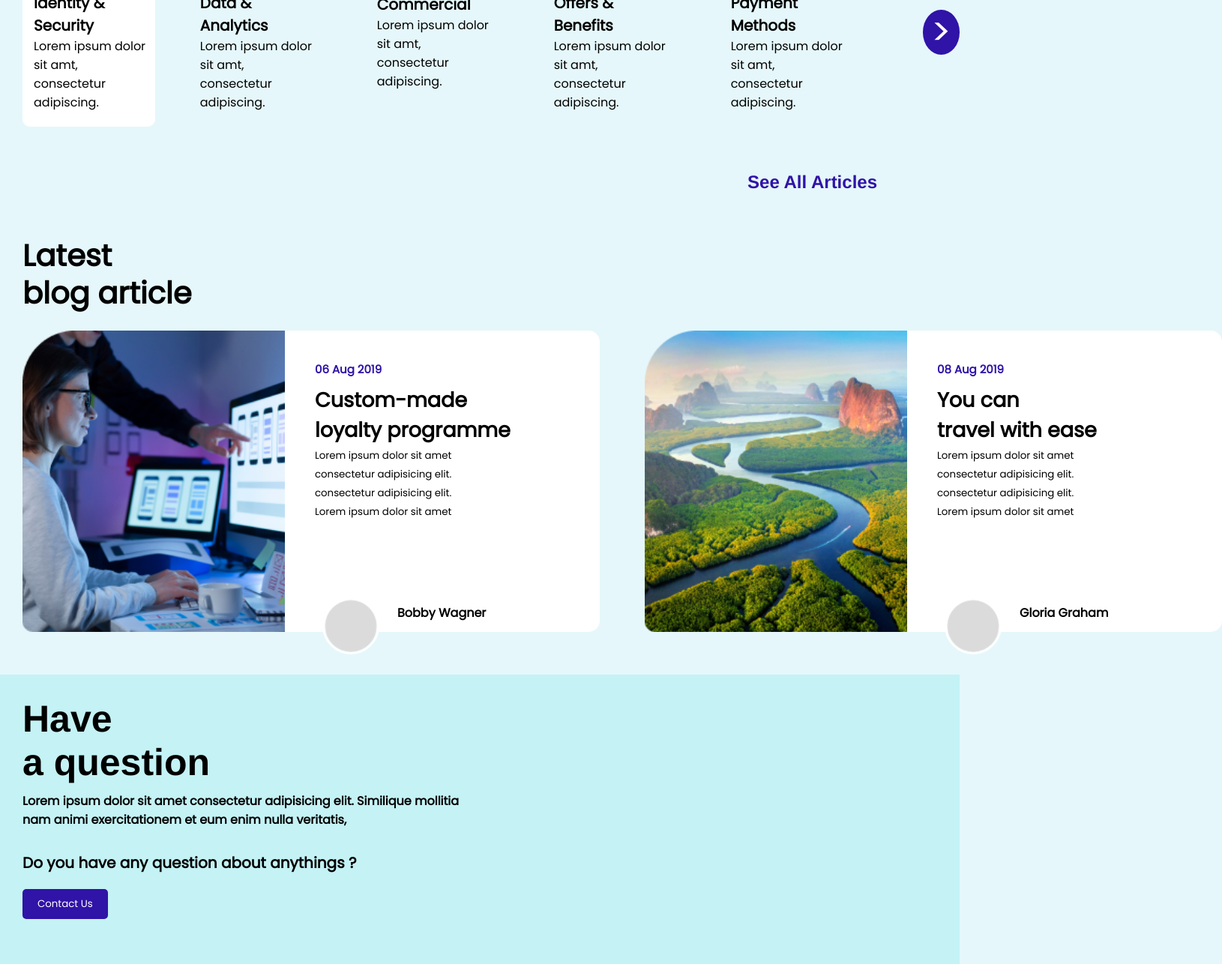
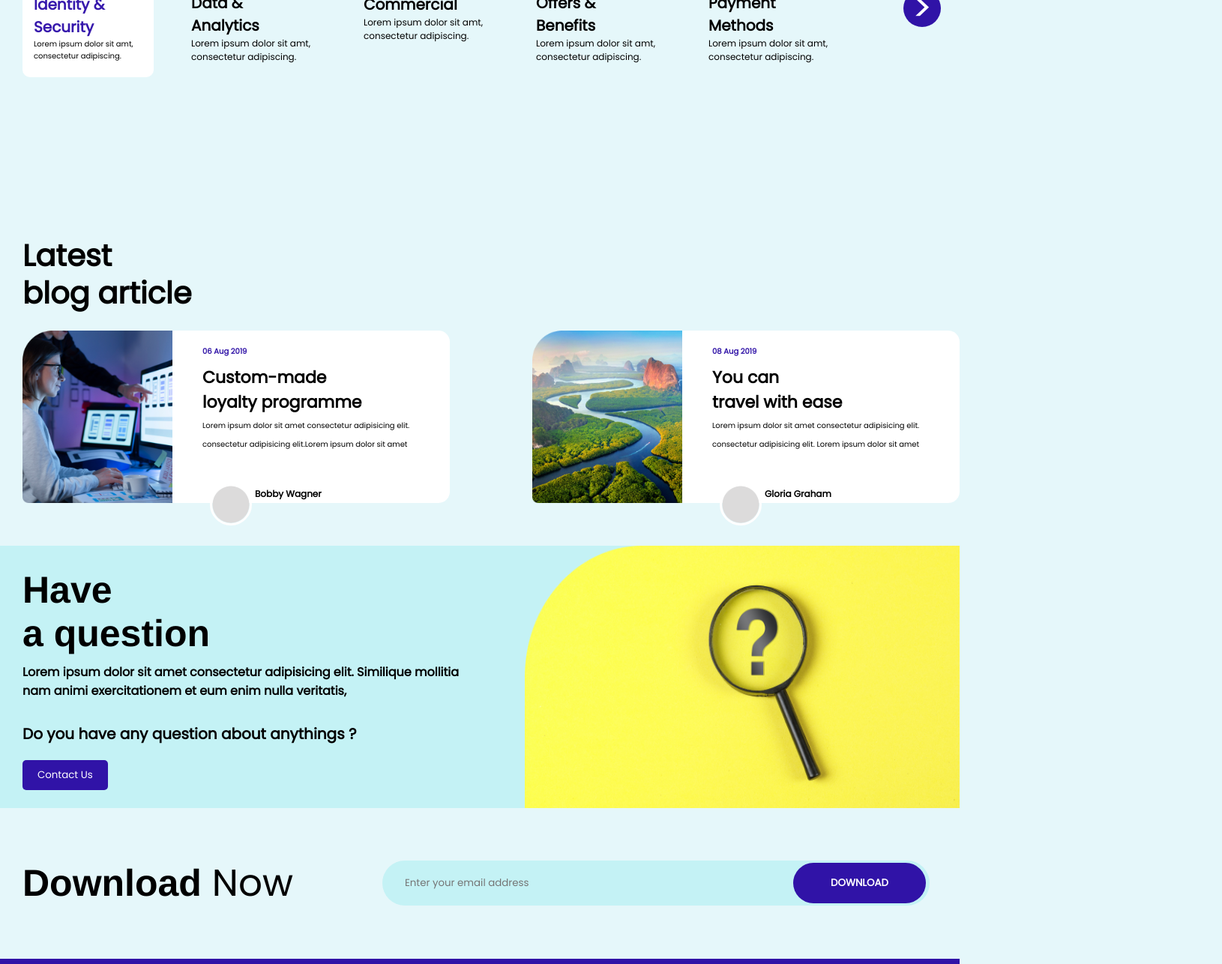
Before and after one commit to Sumantkm/Project-9-Developer-landing-page, a website: page index.html in a window 1280 px wide. Shown: the part 862-2148 px from the top of the page at 75% size, 1630 px wide, since content can reach past the window. Drawn offline with Linux system fonts and the light colour scheme.

Commit message:
font size updated

```diff
--- a/index.html
+++ b/index.html
@@ -106,7 +106,7 @@
                 <div class="blog-content">
                     <h6 >06 Aug 2019</h6>
                     <h3 >Custom-made <br> loyalty programme</h3>
-                    <small>Lorem ipsum dolor sit amet <br>consectetur adipisicing elit. <br> consectetur adipisicing elit. <br>Lorem ipsum dolor sit amet</small>
+                    <small>Lorem ipsum dolor sit amet consectetur adipisicing elit. consectetur adipisicing elit.Lorem ipsum dolor sit amet</small>
                 </div>
                 <div class="blog-bottom">
                     <img class="blog-card-bottom-image" src="./images/IMAGE HERE (2).png" alt="">
@@ -126,7 +126,7 @@
                 <div class="blog-content">
                     <h6 >08 Aug 2019</h6>
                     <h3 >You can <br> travel with ease</h3>
-                    <small>Lorem ipsum dolor sit amet <br>consectetur adipisicing elit. <br> consectetur adipisicing elit. <br>Lorem ipsum dolor sit amet</small>
+                    <small>Lorem ipsum dolor sit amet consectetur adipisicing elit.  consectetur adipisicing elit. Lorem ipsum dolor sit amet</small>
                 </div>
                 <div class="blog-bottom">
                     <img class="blog-card-bottom-image" src="./images/IMAGE HERE (2).png" alt="">
--- a/style.css
+++ b/style.css
@@ -11,7 +11,6 @@
 
 body{
   background-color: #e5f7fa;
-  max-width: 1690px;
   margin: 0 auto;
 }
 
@@ -30,7 +29,7 @@ nav{
   display: flex;
   flex-direction: row;
   align-items: flex-start;
-  gap: 30px;
+  gap: 20px;
   cursor: pointer;
   color: #fff;
   right: 30px;
@@ -171,25 +170,32 @@ h1.api-heading{
 div.cards{
   margin-top: 50px;
   display: flex;
+  /* flex-wrap: wrap; */
+  gap: 30px;
   flex-direction: row;
   align-items: center;
   cursor: pointer;
+}
+div.cards div.card{
+  width: 160px;
 }
 
 div.cards div.card-active{
   background-color: #fff;
   padding: 20px 0 20px 15px;
-  width: 220px;
+  width: 160px;
   border-radius: 10px;
 }
 
 div.cards div.card-active h3{
   font-size: 20px;
   margin-left: 0;
+  color: #3618ac;
 }
 
 div.cards div.card-active p{
   margin: 0;
+  font-size: 10px;
 }
 
 div.cards div.card{
@@ -201,7 +207,7 @@ div.cards div.card:nth-child(3){
 }
 
 div.cards :not(:first-child){
-  margin-left: 40px;
+  margin-left: 0;
 }
 
 div.cards div.card h3{
@@ -211,20 +217,25 @@ margin-left: 0;
 
 div.cards div.card p{
   margin: 0;
+  font-size: 12px;
 }
 
 
-@media only screen and (max-width: 870px){
+@media only screen and (max-width: 800px){
+
+  div.api{
+    height: 130vh;
+    margin-top: 120px;
+    margin-left: 30px;
+  }
   h1.api-heading{
     text-align: center;
   }
 
   div.cards{
-    margin-top: 50px;
+    margin-top:50px;
     display: flex;
-    flex-direction: row;
-    align-items: center;
-    cursor: pointer;
+    flex-wrap: wrap;
   }
 
   div.cards div.card-active{
@@ -234,33 +245,7 @@ div.cards div.card p{
     border-radius: 10px;
   }
 
-  div.cards div.card-active h3{
-    display: none;
-  }
 
-  div.cards div.card-active p{
-    display: none;
-  }
-
-  div.cards div.card{
-    padding: 35px 20px;
-  }
-
-  div.cards div.card:nth-child(3){
-    padding-top: 35px;
-  }
-
-  div.cards :not(:first-child){
-    margin-left: 10px;
-  }
-
-  div.cards div.card h3{
-    display: none;
-  }
-
-  div.cards div.card p{
-    display: none;
-  }
 }
 /* ------------::after- used to add arrow mark after the last child---------------------------- */
 div.cards:last-child::after{
@@ -271,15 +256,15 @@ div.cards:last-child::after{
  font-size: 50px;
  color: #fff;
  background-color: #3013a7;
- margin-left: 80px;
- width: 40px;
- height: 40px;
+ margin-left: 50px;
+ width: 30px;
+ height: 30px;
  border: none;
  padding: 10px 10px;
  border-radius: 50%;
 }
 
-@media only screen and (max-width: 870px){
+@media only screen and (max-width: 800px){
   div.cards:last-child::after{
     display: none;
   }
@@ -303,16 +288,7 @@ div.blog-heading{
   }
 }
 /* ----------::after is been used----------- */
-div.blog-heading::after{
-  content: "See All Articles";
-  display: flex;
-  position: absolute;
-  right: 110px;
-  top: 1080px;
-  color:#3013a7;
-  font-size: larger;
-  cursor: pointer;
-}
+
 
 div.blog-cards{
   margin-top: 25px;
@@ -325,7 +301,7 @@ div.blog-cards{
 }
 
 div.blog-image img{
- width: 350px;
+ width: 200px;
 }
 
 div.blog-card{
@@ -338,9 +314,9 @@ div.blog-content{
 
   position: absolute;
   top: 0;
-  left:350px;
-  width: 380px;
-  height: 402px;
+  left:200px;
+  width: 330px;
+  height: 230px;
   background-color: #fff;
   border-bottom-right-radius: 15px;
   border-top-right-radius: 15px;
@@ -349,43 +325,50 @@ div.blog-content{
 }
 
 div.blog-content h6{
-  font-size: 15px;
-  margin-top: 40px;
-
+  font-size: 10px;
+  margin-top: 20px;
   color: #3013a7;
 }
 
 div.blog-content h3{
   font-weight: bolder;
-  font-size: 27px;
+  font-size: 22px;
   margin-top: 10px;
 
+}
+div.blog-content small{
+ font-size: 10px;
 }
 
 div.blog-bottom{
   position: absolute;
   bottom: -30px;
-  left: 400px;
+  left: 250px;
 
 }
 
 div.blog-bottom .blog-card-bottom-image{
   border: 3px solid #fff;
   border-radius: 50%;
-  width: 70px;
+  width: 50px;
 }
 
 div.blog-author{
   position: absolute;
-  bottom: 20px;
-  left: 500px;
+  bottom: 10px;
+  left: 310px;
   width: 200px;
   font-weight: bolder;
+  font-size: 12px;
 }
 
 @media only screen and (max-width: 870px){
   div.blog-cards{
     overflow-x: auto;
+  }
+
+  div.blog-heading::after{
+   display: none;
   }
 
 }
@@ -395,7 +378,7 @@ div.blog-author{
 div.faq-section{
   background-color: #c4f2f5;
   margin-top: 50px;
-  height: 50vh;
+  height: 350px;
   display: flex;
   position: relative;
 }
@@ -433,13 +416,16 @@ div.faq-content :nth-child(4){
 div.faq-image{
   position: absolute;
   right: 0;
+  height: 350px;
 }
 
 div.faq-image img{
-  width: 751px;
+  height: 100%;
+  width: 580px;
+
 }
 
-@media only screen and (max-width: 1370px){
+@media only screen and (max-width: 1000px){
   div.faq-image{
    display: none;
   }
@@ -497,7 +483,7 @@ div.download-email form button{
   cursor: pointer;
 }
 
-@media only screen and (max-width: 870px){
+@media only screen and (max-width: 800px){
   div.download-section{
     overflow-x: auto;
 
@@ -564,7 +550,7 @@ div.footer-right ul.logos-list .list-items:not(:last-of-type)::after{
   background-color: #FFFFFF;
 }
 
-@media only screen and (max-width: 870px){
+@media only screen and (max-width: 800px){
   div.footer-section ul.list{
     display: none;
   }
```
